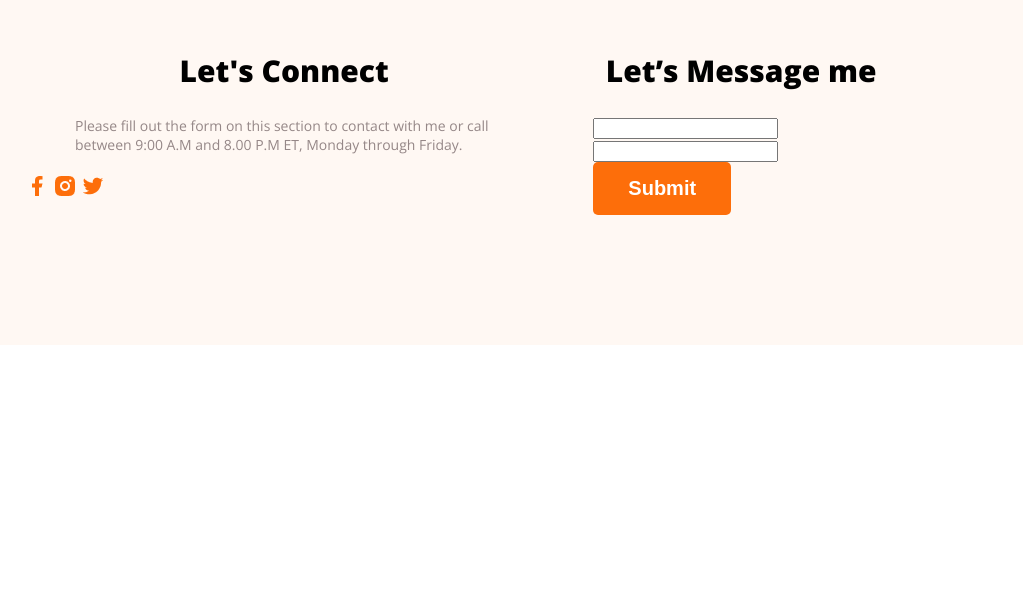
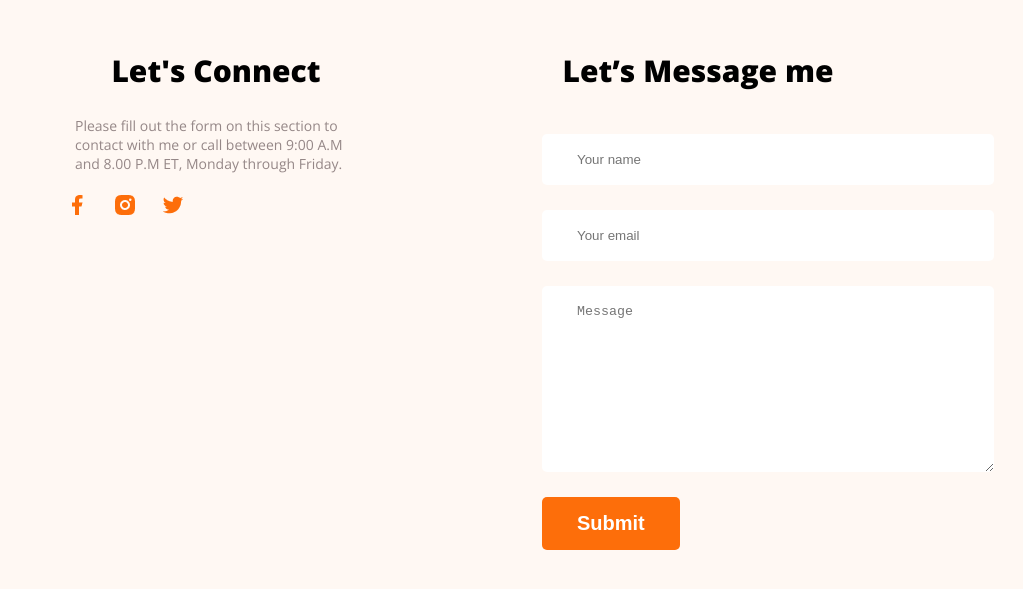
Before and after one commit to lorin9/first-practice-project, a plain HTML site: page index.html in a window 1280 px wide. Shown: the part 3419-4008 px from the top of the page, without its empty margins (183-1206 px from the left). Before the commit the page ends 3772 px from the top, so only its background shows below. Drawn offline with nearby package versions, Linux system fonts and the light colour scheme.

Commit message:
footer done commit

```diff
--- a/index.html
+++ b/index.html
@@ -152,11 +152,12 @@
   </div>
   <div class="footer-column">
  <h2 class="section-title">Let’s Message me</h2>
- <input type="text">
- <input type="email">
-
-
- <button class="btn-primary">Submit</button>
+ <form class="contact" >
+    <input type="text" placeholder="Your name">
+ <input type="email" placeholder="Your email">
+ <textarea name="" id="" cols="30" rows="10" placeholder="Message"></textarea>
+ <input class="btn-primary" type="button"  value="Submit">
+ </form>
 
   </div>
     </footer>
--- a/styles/index.css
+++ b/styles/index.css
@@ -204,5 +204,25 @@ footer{
     background-color: #FFF8F3;
     margin-top: 100px;
     padding: 130px 200px;
-    gap: 50px;
+   gap: 100px;
 }
+
+.footer-column{
+    width: 50%;
+}
+.social-link{
+    padding-left: 40px;
+}
+.social-link a{
+    margin-right: 20px;
+}
+
+.contact ,input[type="text"],input[type="email"], textarea{
+    display: block;
+    margin-bottom: 25px;
+    padding: 18px 35px;
+    color: #757575;
+    border:none ;
+    border-radius: 5px;
+    width: 100%;
+}
```
